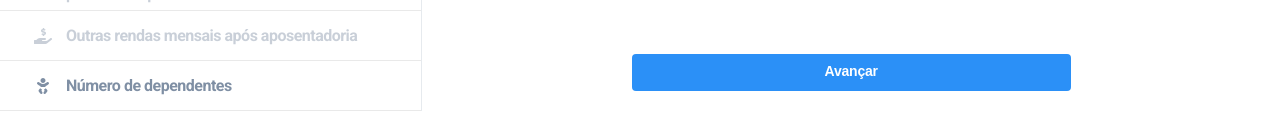
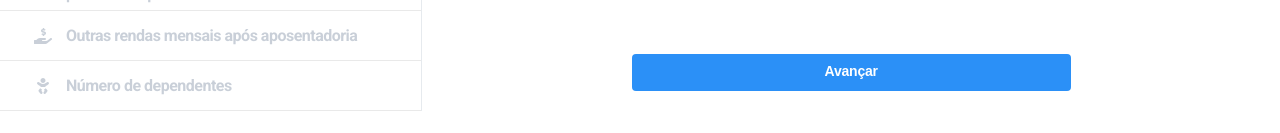
Before and after one commit to mauricioblum/sameside-frontend, a Next.js app: page /simulator in a window 1280 px wide. Shown: the part 551-684 px from the top of the page. Built offline with nearby package versions, Linux system fonts and the light colour scheme.

Commit message:
fix bug on dependents

```diff
--- a/src/components/SimulatorWizard/Sidebar/index.tsx
+++ b/src/components/SimulatorWizard/Sidebar/index.tsx
@@ -32,8 +32,8 @@ const renderValue = (item: Item) => {
   }
 };
 
-const validValue = (field: number | string) =>
-  field !== '' && field !== undefined && field !== null;
+const validValue = (field: number | string | boolean) =>
+  field !== false && field !== '' && field !== undefined && field !== null;
 
 const Sidebar: React.FC<SidebarProps> = ({ items, onClickItem }) => (
   <Container>
```
